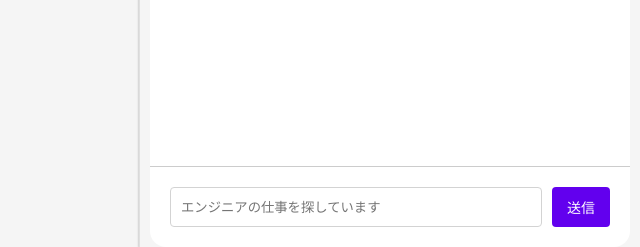
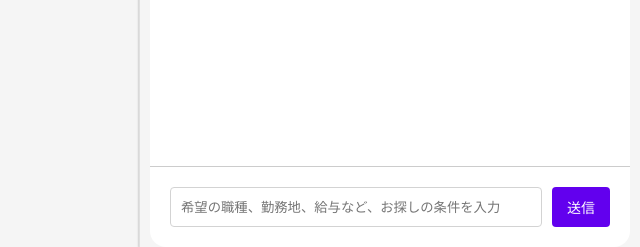
Before and after one commit to h-k-nyosu/ChatToFind, a FastAPI app: template app/templates/index.html in a window 1280 px wide. Shown: the part 553-800 px from the top of the page, without its empty margins (640-1280 px from the left). Run offline with FastAPI, Linux system fonts and the light colour scheme; the template is opened without the code that fills it: most values are stand-ins (such as "Sample title", 1, 10 or a date in 2020).

Commit message:
placeholderの文言を変更

```diff
--- a/app/templates/index.html
+++ b/app/templates/index.html
@@ -42,7 +42,7 @@
           </div>
         </div>
         <form id="chat-form">
-          <input type="text" placeholder="エンジニアの仕事を探しています" id="chat-input" />
+          <input type="text" placeholder="希望の職種、勤務地、給与など、お探しの条件を入力" id="chat-input" />
           <input type="hidden" id="session-id" value="{{ session_id }}">
           <button type="submit" id="submit-button">送信</button>
         </form>
```
